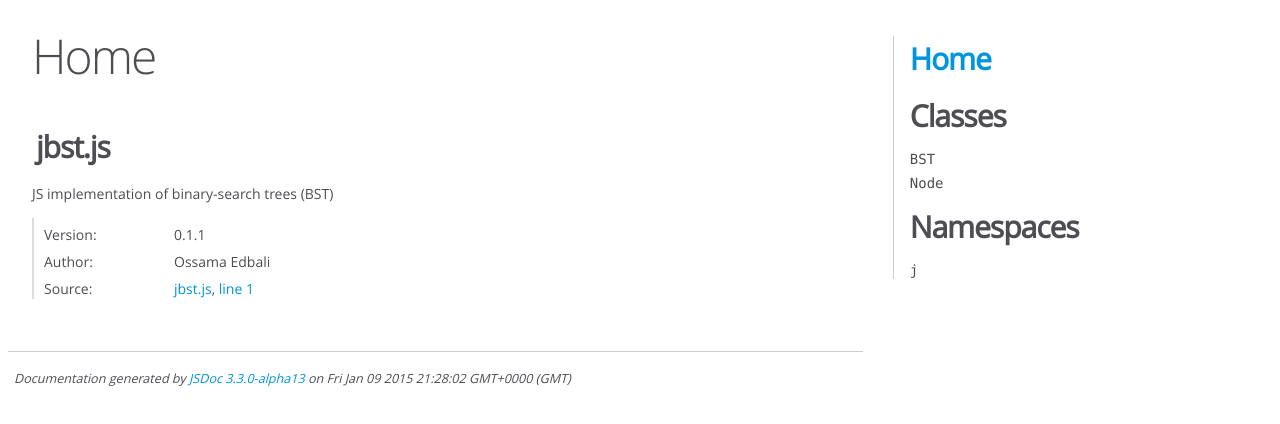
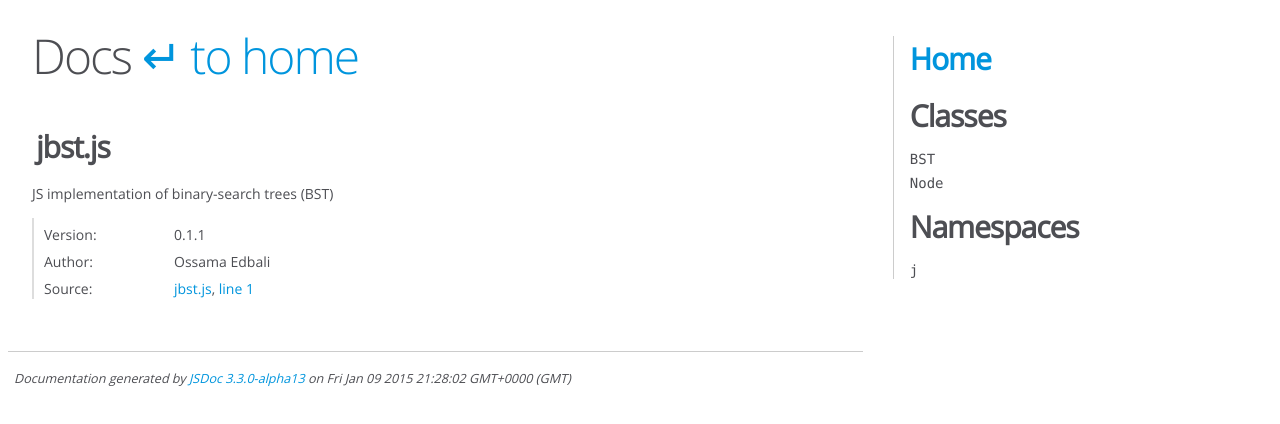
Before and after one commit to oss6/jbst, a website: page docs/index.html in a window 1280 px wide. Drawn offline with Linux system fonts and the light colour scheme.

Commit message:
Writing docs

```diff
--- a/docs/index.html
+++ b/docs/index.html
@@ -17,7 +17,7 @@
 
 <div id="main">
 
-    <h1 class="page-title">Home</h1>
+    <h1 class="page-title">Docs <a href="../index.html">&#8629; to home</a></h1>
 
 
 
```
